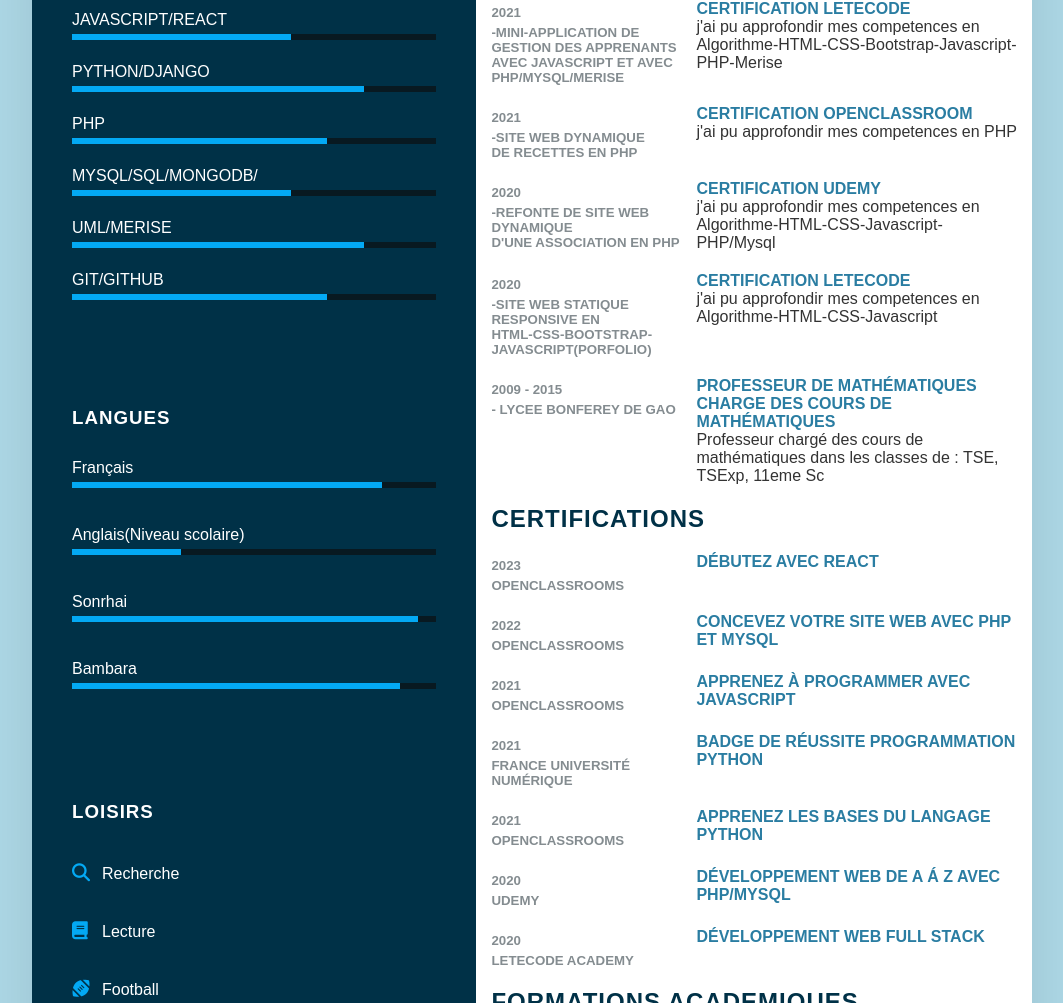
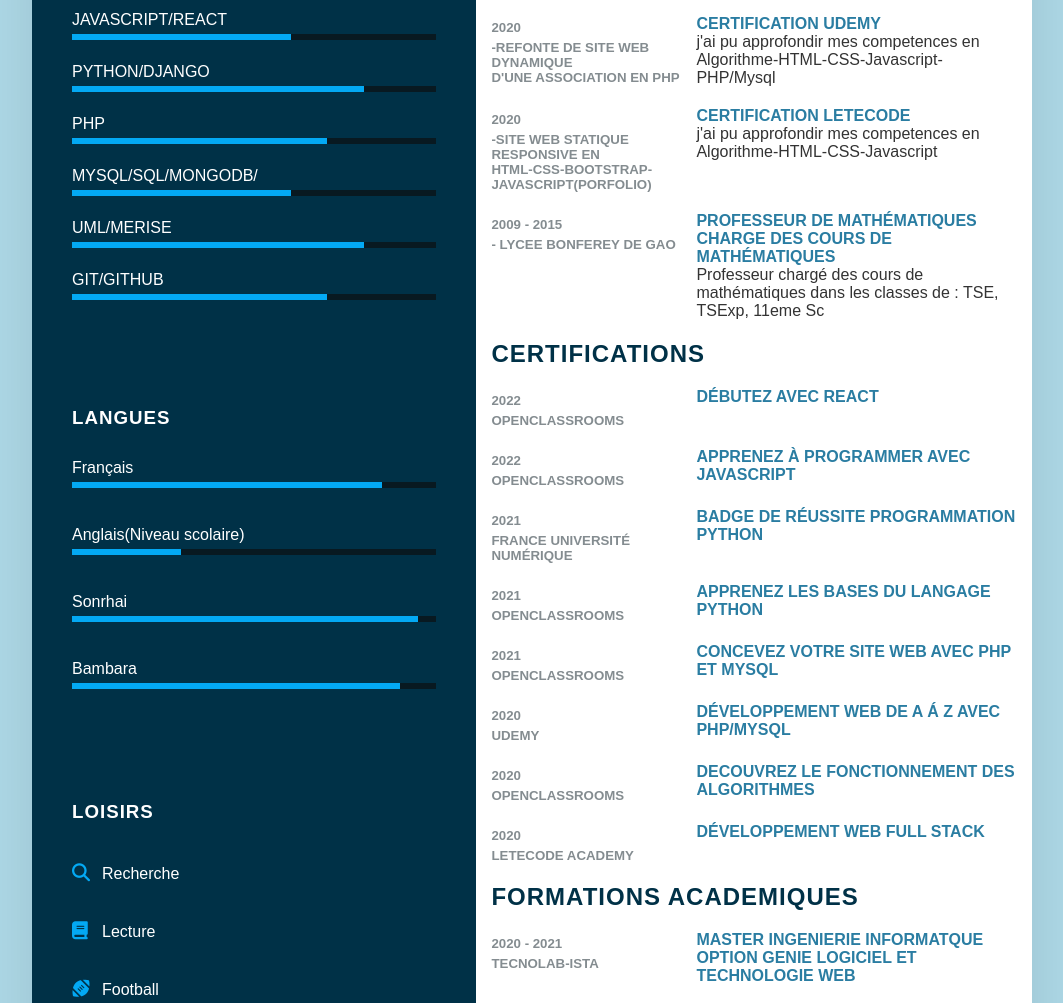
Before and after one commit to abdoulaye1403/cv_dev_web, a plain HTML site: page index.html in a window 1280 px wide. Shown: the part 1030-2033 px from the top of the page, without its empty margins (108-1171 px from the left). Drawn offline with Linux system fonts and the light colour scheme; a web font is replaced by a local one.

Commit message:
mise a jour

```diff
--- a/index.html
+++ b/index.html
@@ -189,16 +189,6 @@
         </div>
         <div class="box">
           <div class="year_company">
-            <h5>2024</h5>
-            <h5>-Application de gestion <br>des plantes "La maison <br>du Jungle" en React</h5>
-          </div>
-          <div class="text">
-            <h4>Certification openClassroom</h4>
-            <p>j'ai pu approfondir mes competences en HTML-CSS-Bootstrap-Javascript/react</p>
-          </div>
-        </div>
-        <div class="box">
-          <div class="year_company">
             <h5>2023</h5>
             <h5>-Application de gestion <br>des employés  réaliser <br>en PHP/Mysql/Merise</h5>
           </div>
@@ -249,16 +239,6 @@
         </div>
         <div class="box">
           <div class="year_company">
-            <h5>2021</h5>
-            <h5>-Site web dynamique <br>de recettes en PHP </h5>
-          </div>
-          <div class="text">
-            <h4>Certification openClassroom</h4>
-            <p>j'ai pu approfondir mes competences en PHP</p>
-          </div>
-        </div>
-        <div class="box">
-          <div class="year_company">
             <h5>2020</h5>
             <h5>-Refonte de site web dynamique <br>d'une association en PHP</h5>
           </div>
@@ -294,7 +274,7 @@
             <h2 class="title2">Certifications</h2>
           <div class="box">
             <div class="year_company">
-              <h5>2023</h5>
+              <h5>2022</h5>
               <h5>OpenClassrooms</h5>
             </div>
             <div class="text">
@@ -304,15 +284,6 @@
           <div class="box">
             <div class="year_company">
               <h5>2022</h5>
-              <h5>OpenClassrooms</h5>
-            </div>
-            <div class="text">
-              <h4>Concevez votre site web avec PHP et MySQL</h4>
-            </div>
-          </div>
-          <div class="box">
-            <div class="year_company">
-              <h5>2021</h5>
               <h5>OpenClassrooms</h5>
             </div>
             <div class="text">
@@ -339,11 +310,29 @@
           </div>
           <div class="box">
             <div class="year_company">
+              <h5>2021</h5>
+              <h5>OpenClassrooms</h5>
+            </div>
+            <div class="text">
+              <h4>Concevez votre site web avec PHP et MySQL</h4>
+            </div>
+          </div>
+          <div class="box">
+            <div class="year_company">
               <h5>2020</h5>
               <h5>Udemy</h5>
             </div>
             <div class="text">
               <h4>Développement web de A á Z avec PHP/MySQL</h4>
+            </div>
+          </div>
+          <div class="box">
+            <div class="year_company">
+              <h5>2020</h5>
+              <h5>OpenClassrooms</h5>
+            </div>
+            <div class="text">
+              <h4>Decouvrez le fonctionnement des algorithmes</h4>
             </div>
           </div>
           <div class="box">
```
